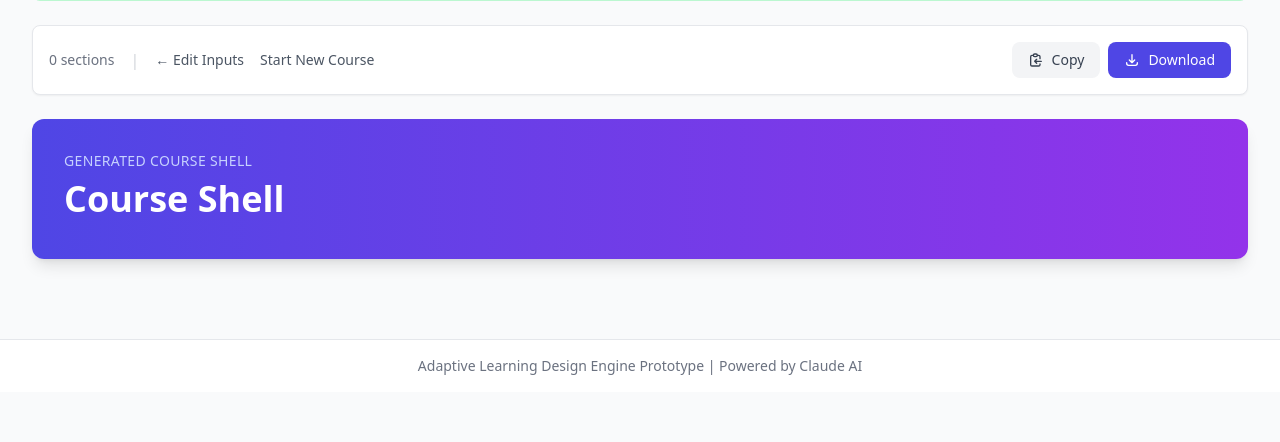
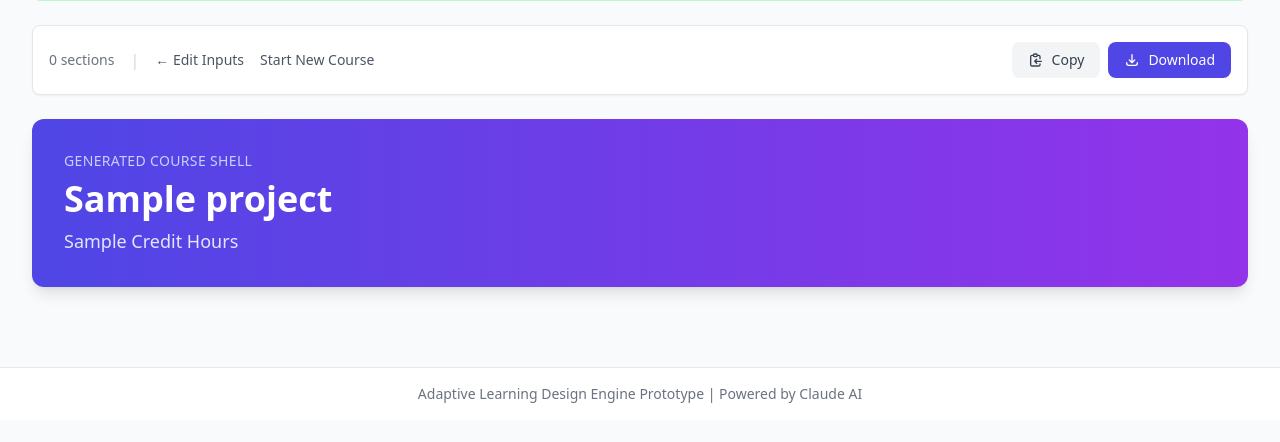
Before and after one commit to rkoblic/adaptive_learning_design_engine, a Flask app: template adaptive-learning-engine/templates/result.html in a window 1280 px wide. Shown: the part 262-704 px from the top of the page. Run offline with Flask 2, Linux system fonts and the light colour scheme; the template is opened without the code that fills it: most values are stand-ins (such as "Sample title", 1, 10 or a date in 2020); some libraries are stand-ins or nearby versions.

Commit message:
Use Jinja template variables for course title header
Replace JavaScript extraction function with direct Jinja templating
to display the actual course title from backend data in the header.

🤖 Generated with [Claude Code](https://claude.com/claude-code)

Co-Authored-By: Claude Opus 4.5 <noreply@anthropic.com>

```diff
--- a/adaptive-learning-engine/templates/result.html
+++ b/adaptive-learning-engine/templates/result.html
@@ -76,8 +76,14 @@
     <!-- Course Title Header -->
     <div id="course-title-header" class="bg-gradient-to-r from-indigo-600 to-purple-600 rounded-xl shadow-lg p-8 mb-6 text-white">
         <p class="text-indigo-200 text-sm font-medium uppercase tracking-wide mb-2">Generated Course Shell</p>
-        <h1 id="course-title-display" class="text-3xl md:text-4xl font-bold mb-2">Course Title</h1>
-        <p id="course-credit-display" class="text-indigo-100 text-lg"></p>
+        <h1 id="course-title-display" class="text-3xl md:text-4xl font-bold mb-2">
+            {{ data.project.project_title if data and data.project and data.project.project_title else 'Course Shell' }}
+        </h1>
+        <p id="course-credit-display" class="text-indigo-100 text-lg">
+            {% if data and data.institution and data.institution.credit_hours %}
+                {{ data.institution.credit_hours }} Credit Hours
+            {% endif %}
+        </p>
     </div>
 
     <!-- Section Cards Grid -->
@@ -191,46 +197,6 @@
         return 'course'; // default
     }
 
-    // Extract and display course title from Course Header section
-    function extractAndDisplayCourseTitle() {
-        // Find the Course Overview/Header section
-        const courseHeaderSection = parsedSections.find(s => {
-            const type = getSectionType(s.title);
-            return type === 'course';
-        });
-
-        let courseTitle = 'Course Shell';
-        let creditHours = '';
-
-        if (courseHeaderSection) {
-            // Look for course title in the section content
-            courseHeaderSection.elements.forEach(el => {
-                const text = el.textContent || '';
-
-                // Look for "Course Title:" pattern
-                const titleMatch = text.match(/Course Title:\s*(.+?)(?:\n|$|Credit)/i);
-                if (titleMatch && titleMatch[1]) {
-                    courseTitle = titleMatch[1].trim();
-                }
-
-                // Look for "Credit Hours:" pattern
-                const creditMatch = text.match(/Credit Hours?:\s*(\d+)/i);
-                if (creditMatch && creditMatch[1]) {
-                    creditHours = creditMatch[1] + ' Credit Hours';
-                }
-            });
-        }
-
-        // Update the header display
-        document.getElementById('course-title-display').textContent = courseTitle;
-        const creditDisplay = document.getElementById('course-credit-display');
-        if (creditHours) {
-            creditDisplay.textContent = creditHours;
-        } else {
-            creditDisplay.classList.add('hidden');
-        }
-    }
-
     // Initialize the card grid layout
     document.addEventListener('DOMContentLoaded', function() {
         const originalContent = document.getElementById('original-content');
@@ -268,9 +234,6 @@
             const orderB = sectionConfig[typeB]?.order || 99;
             return orderA - orderB;
         });
-
-        // Extract course title from Course Header section
-        extractAndDisplayCourseTitle();
 
         // Build preview cards for each section
         parsedSections.forEach((section, index) => {
```
